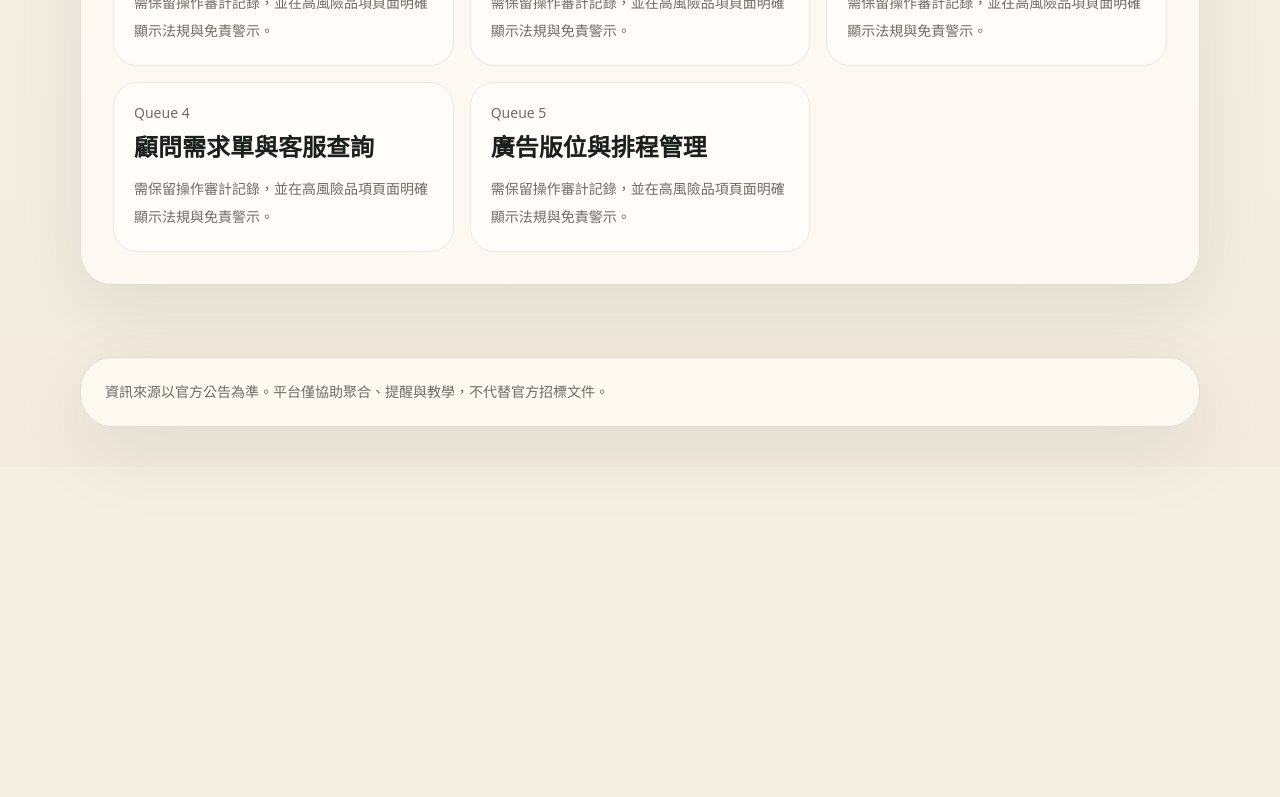
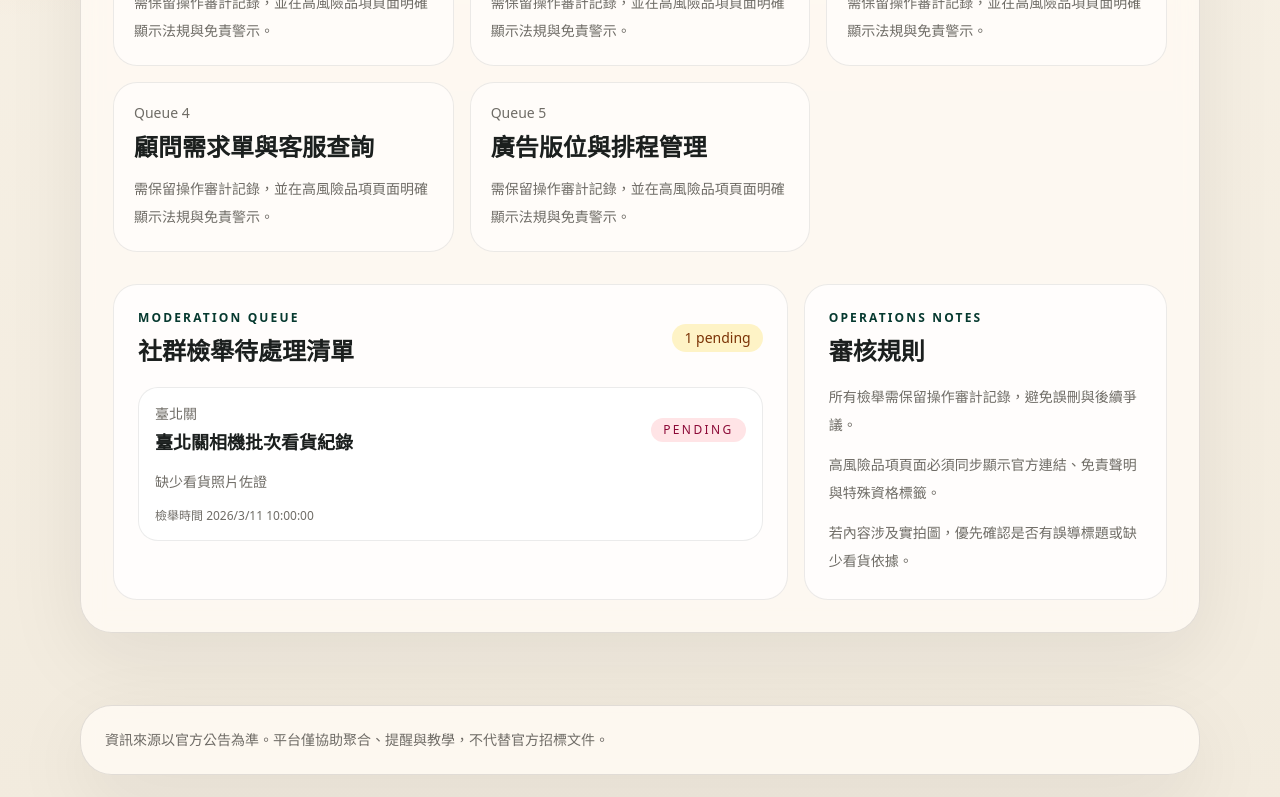
Before and after one commit to Jest-Test-Team/those_forgotten, a Next.js app in the folder apps/web/: page /admin in a window 1280 px wide. Shown: the part 493-1290 px from the top of the page. Before the commit the page ends 960 px from the top, so only its background shows below. Built offline with nearby package versions, Linux system fonts and the light colour scheme; no server answers.

Commit message:
feat: show moderation queue in admin dashboard

```diff
--- a/apps/web/src/app/admin/page.tsx
+++ b/apps/web/src/app/admin/page.tsx
@@ -55,6 +55,47 @@ export default async function AdminPage() {
             </div>
           ))}
         </div>
+        <div className="mt-8 grid gap-4 lg:grid-cols-[1.3fr_0.7fr]">
+          <section className="rounded-[1.5rem] border border-black/8 bg-white/70 p-6">
+            <div className="flex items-center justify-between gap-4">
+              <div>
+                <p className="label">Moderation Queue</p>
+                <h2 className="mt-2 text-2xl font-semibold">社群檢舉待處理清單</h2>
+              </div>
+              <p className="rounded-full bg-amber-100 px-3 py-1 text-sm font-medium text-amber-900">
+                {dashboard.moderationReports.length} pending
+              </p>
+            </div>
+            <div className="mt-5 space-y-3">
+              {dashboard.moderationReports.map((report) => (
+                <article key={report.id} className="rounded-[1.25rem] border border-black/8 bg-white p-4">
+                  <div className="flex flex-wrap items-center justify-between gap-3">
+                    <div>
+                      <p className="text-sm text-[color:var(--muted)]">{report.office}</p>
+                      <h3 className="mt-1 text-lg font-semibold">{report.postTitle}</h3>
+                    </div>
+                    <p className="rounded-full bg-rose-100 px-3 py-1 text-xs font-medium uppercase tracking-[0.2em] text-rose-900">
+                      {report.status}
+                    </p>
+                  </div>
+                  <p className="mt-3 text-sm leading-7 text-[color:var(--muted)]">{report.reason}</p>
+                  <p className="mt-3 text-xs text-[color:var(--muted)]">
+                    檢舉時間 {new Date(report.createdAt).toLocaleString("zh-TW", { hour12: false })}
+                  </p>
+                </article>
+              ))}
+            </div>
+          </section>
+          <section className="rounded-[1.5rem] border border-black/8 bg-white/70 p-6">
+            <p className="label">Operations Notes</p>
+            <h2 className="mt-2 text-2xl font-semibold">審核規則</h2>
+            <ul className="mt-4 space-y-3 text-sm leading-7 text-[color:var(--muted)]">
+              <li>所有檢舉需保留操作審計記錄，避免誤刪與後續爭議。</li>
+              <li>高風險品項頁面必須同步顯示官方連結、免責聲明與特殊資格標籤。</li>
+              <li>若內容涉及實拍圖，優先確認是否有誤導標題或缺少看貨依據。</li>
+            </ul>
+          </section>
+        </div>
       </section>
     </Shell>
   );
--- a/apps/web/src/lib/api.ts
+++ b/apps/web/src/lib/api.ts
@@ -64,10 +64,30 @@ type KeywordSubscriptionApiRecord = {
   keyword: string;
 };
 
+type CommunityReportApiRecord = {
+  id: string;
+  postId: string;
+  postTitle?: string;
+  office?: string;
+  reason: string;
+  status: string;
+  createdAt: string;
+};
+
 export type AuctionHistory = {
   id: string;
   finalPrice: number;
   recordedAt: string;
+};
+
+export type CommunityModerationReport = {
+  id: string;
+  postId: string;
+  postTitle: string;
+  office: string;
+  reason: string;
+  status: string;
+  createdAt: string;
 };
 
 export type HomeData = {
@@ -83,6 +103,7 @@ export type AdminDashboardData = {
   communityPostCount: number;
   advisorCount: number;
   courseCount: number;
+  moderationReports: CommunityModerationReport[];
   source: DataSource;
   backendHealth: HealthResponse;
 };
@@ -278,11 +299,12 @@ export async function getHomeData(): Promise<HomeData> {
 }
 
 export async function getAdminDashboardData(): Promise<AdminDashboardData> {
-  const [auctionResult, postResult, advisorResult, courseResult] = await Promise.all([
+  const [auctionResult, postResult, advisorResult, courseResult, moderationResult] = await Promise.all([
     getAuctions(),
     getCommunityPosts(),
     getAdvisors(),
     getCourses(),
+    safeFetch<JsonEnvelope<CommunityReportApiRecord[]>>("/v1/admin/community-reports"),
   ]);
   const health = await safeFetch<HealthResponse>("/healthz");
 
@@ -291,6 +313,28 @@ export async function getAdminDashboardData(): Promise<AdminDashboardData> {
     communityPostCount: postResult.posts.length,
     advisorCount: advisorResult.advisors.length,
     courseCount: courseResult.courses.length,
+    moderationReports:
+      moderationResult?.data?.length
+        ? moderationResult.data.map((report) => ({
+            id: report.id,
+            postId: report.postId,
+            postTitle: report.postTitle ?? "待查貼文",
+            office: report.office ?? "未標記關別",
+            reason: report.reason,
+            status: report.status,
+            createdAt: report.createdAt,
+          }))
+        : [
+            {
+              id: "seed-report-001",
+              postId: "post-001",
+              postTitle: "臺北關相機批次看貨紀錄",
+              office: "臺北關",
+              reason: "缺少看貨照片佐證",
+              status: "pending",
+              createdAt: "2026-03-11T10:00:00Z",
+            },
+          ],
     source:
       auctionResult.source === "api" ||
       postResult.source === "api" ||
```
